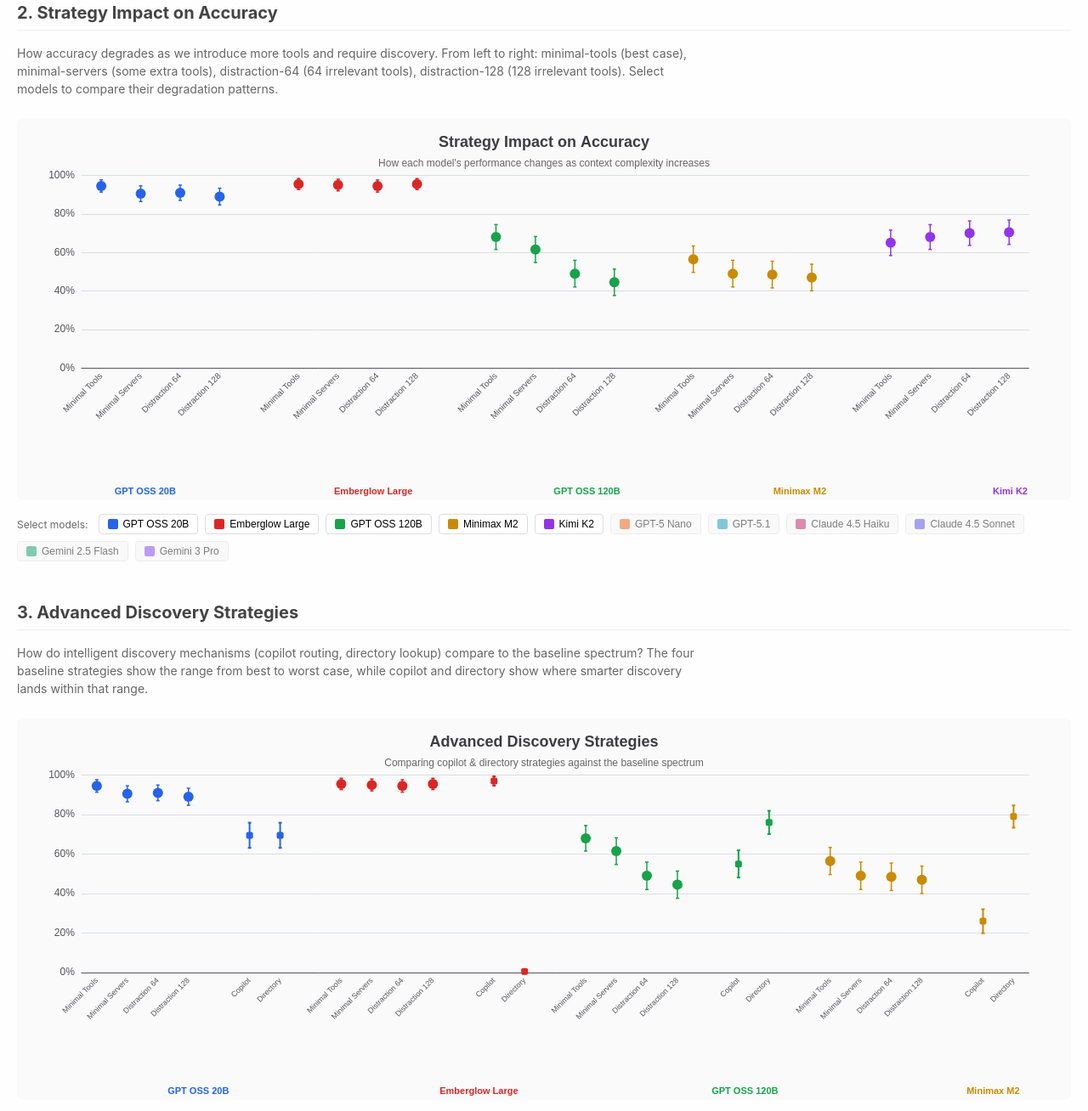
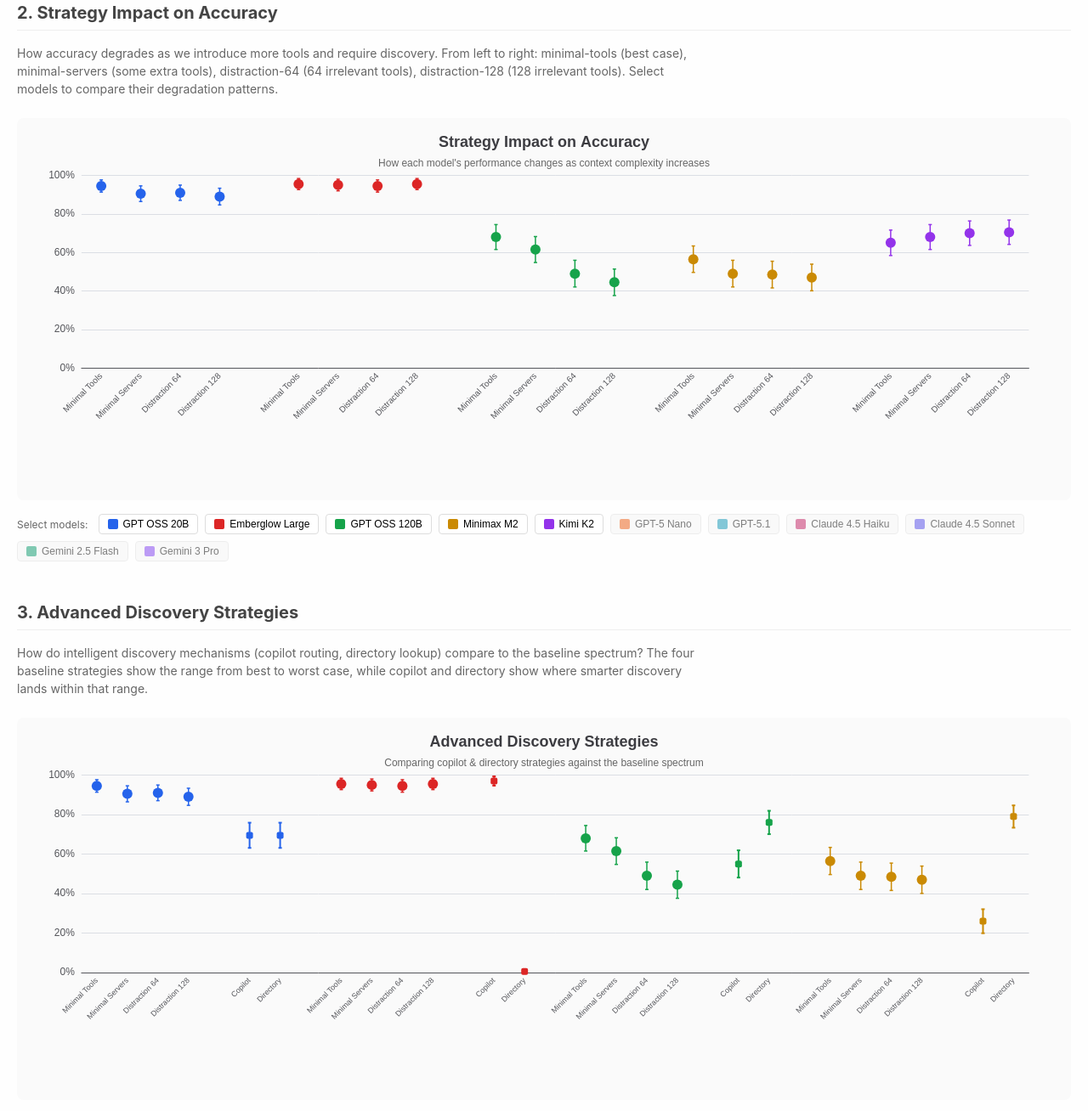
Before and after one commit to geelen/progressivemcpbench, an Astro site in the folder report/: page / in a window 1280 px wide. Shown: the part 844-2152 px from the top of the page at 85% size. Built offline with nearby package versions, Linux system fonts and the light colour scheme; Astro itself is replaced by a stand-in of ours.

Commit message:
Replace problematic model labels with vertical separator lines
Model names are now identified via the colored toggle buttons (legend).
Subtle vertical lines separate model groups in charts 2 and 3.

```diff
--- a/report/src/components/AdvancedStrategiesChart.tsx
+++ b/report/src/components/AdvancedStrategiesChart.tsx
@@ -123,14 +123,15 @@
       return [d.xIndex, Math.min(1, mean + ci95), Math.max(0, mean - ci95), mean, d.color, d.isAdvanced];
     });
 
-    const modelPositions: Array<{ model: ModelConfig; center: number }> = [];
+    // Calculate positions for separator lines between model groups
+    const separatorPositions: number[] = [];
     let pos = 0;
     models.forEach((model, modelIdx) => {
-      const start = pos;
       pos += BASELINE_STRATEGIES.length + 1 + ADVANCED_STRATEGIES.length; // +1 for spacer between baseline/advanced
-      if (modelIdx < models.length - 1) pos++; // spacer between models
-      const end = pos - 1;
-      modelPositions.push({ model, center: (start + end) / 2 });
+      if (modelIdx < models.length - 1) {
+        separatorPositions.push(pos - 0.5); // position at the spacer
+        pos++; // spacer between models
+      }
     });
 
     return {
@@ -272,18 +273,16 @@
           z: 10,
         },
       ],
-      graphic: modelPositions.map(({ model, center }) => ({
-        type: "text",
-        left: `${(center / xAxisData.length) * 100 + 3}%`,
-        bottom: 5,
-        style: {
-          text: model.displayName,
-          fontSize: 11,
-          fontWeight: "bold",
-          fill: modelColorMap().get(model.id) || "#333",
-          textAlign: "center",
+      markLine: {
+        silent: true,
+        symbol: "none",
+        lineStyle: {
+          color: "#ddd",
+          type: "solid",
+          width: 1,
         },
-      })),
+        data: separatorPositions.map(x => ({ xAxis: x })),
+      },
     };
   };
 
--- a/report/src/components/StrategyProgressionChart.tsx
+++ b/report/src/components/StrategyProgressionChart.tsx
@@ -98,14 +98,13 @@
   const getChartOptions = (): echarts.EChartsOption => {
     const { xAxisData, dataPoints, models } = chartData();
 
-    const modelPositions: Array<{ model: ModelConfig; start: number; end: number }> = [];
+    // Calculate positions for separator lines between model groups
+    const separatorPositions: number[] = [];
     let pos = 0;
     models.forEach((model, modelIdx) => {
-      const start = pos;
       pos += PROGRESSION_STRATEGIES.length;
-      const end = pos - 1;
-      modelPositions.push({ model, start, end });
       if (modelIdx < models.length - 1) {
+        separatorPositions.push(pos - 0.5); // position at the spacer
         pos++; // account for spacer
       }
     });
@@ -271,18 +270,16 @@
           z: 11,
         },
       ],
-      graphic: modelPositions.map(({ model, start, end }) => ({
-        type: "text",
-        left: `${((start + end) / 2 / xAxisData.length) * 100 + 3}%`,
-        bottom: 5,
-        style: {
-          text: model.displayName,
-          fontSize: 11,
-          fontWeight: "bold",
-          fill: modelColorMap().get(model.id) || "#333",
-          textAlign: "center",
+      markLine: {
+        silent: true,
+        symbol: "none",
+        lineStyle: {
+          color: "#ddd",
+          type: "solid",
+          width: 1,
         },
-      })),
+        data: separatorPositions.map(x => ({ xAxis: x })),
+      },
     };
   };
 
```
